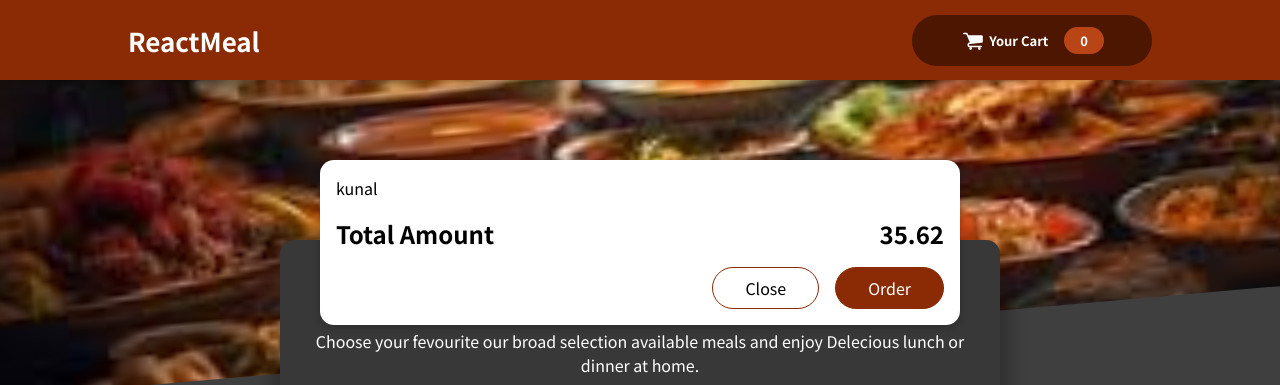
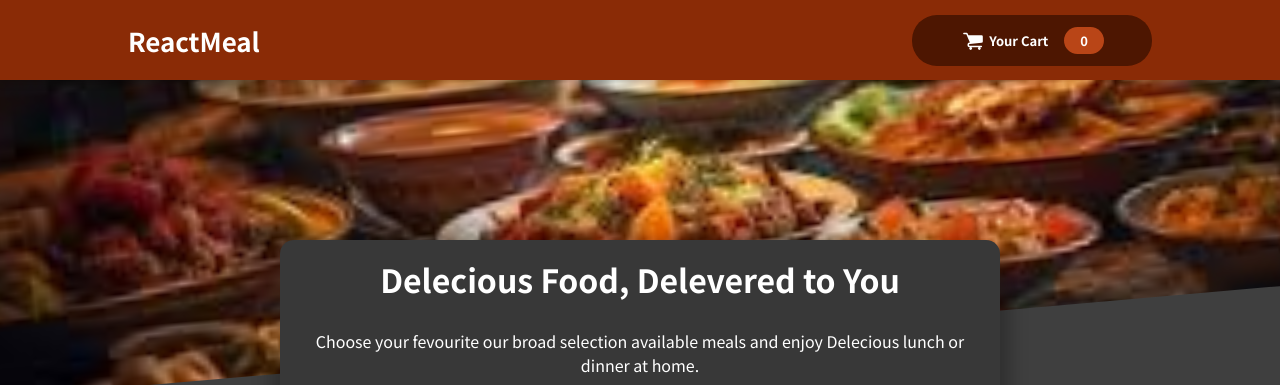
Before and after one commit to kunalkhairnar1198/RestaurantApp, a React (Create React App) app: page / in a window 1280 px wide. Shown: the top 385 px of the page. Built offline with nearby package versions, Linux system fonts and the light colour scheme.

Commit message:
Cart open and close when user clicks YourCart btn openCart portal when open cart then click close btn were disable cart

```diff
--- a/src/App.js
+++ b/src/App.js
@@ -1,15 +1,26 @@
-import { Fragment } from "react";
+import { Fragment, useState } from "react";
 import Header from "./Component/Layout/Header/Header";
 import Meals from "./Component/Meals/Meals";
 import Cart from "./Component/Cart/Cart";
 
 
-function App() {
+function App(props) {
+
+  const [IsshowCart , setIsShowCart] = useState(false)
+
+  const CartIsVisible =()=>{
+    setIsShowCart(true)
+  }
+
+  const CartIsDisable =()=>{
+    setIsShowCart(false)
+  }
+
+
   return (
     <Fragment>
-
-      <Header/>
-      <Cart/>
+      {IsshowCart && <Cart onCardIsDisable={CartIsDisable} />}
+      <Header onShowCart={CartIsVisible}/>
           <main>
             <Meals/>
           </main>
--- a/src/Component/Cart/Cart.js
+++ b/src/Component/Cart/Cart.js
@@ -2,16 +2,19 @@ import React from 'react'
 import cartcss from './Cart.module.css'
 import Modal from '../UI/Modal'
 
-const Cart = () => {
+const Cart = (props) => {
 
     const cartItems = (
         <ul className={cartcss['cart-item']}>
             {[{id:'c1', name:'kunal', amount:'2.02', price:12.05}].map((item)=>(
-                <li>{item.name}</li>
+                <li key={item.id}>{item.name}</li>
             ))}
         </ul>
     )
 
+    const closeCardHandler=()=>{
+        props.onCardIsDisable()
+    }
     return (
     <Modal>
             {cartItems}
@@ -20,7 +23,7 @@ const Cart = () => {
             <span>35.62</span>
         </div>
         <div className={cartcss.actions}>
-            <button className={cartcss['button-alt']}>Close</button>
+            <button className={cartcss['button-alt']} onClick={closeCardHandler}>Close</button>
             <button className={cartcss.button}>Order</button>
         </div>
     </Modal>
--- a/src/Component/Layout/Header/Header.js
+++ b/src/Component/Layout/Header/Header.js
@@ -4,13 +4,15 @@ import mealsImage from '../../../assets/Foods.jpg'
 import HeaderButtonCart from './HeaderButtonCart'
 
 
-function Header() {
-  // console.log(mealsImage)
+function Header(props) {
+
+   console.log('Header compponent',props)
+
   return (
     <React.Fragment>
         <header className={Headercss.head}>
             <h1>ReactMeal</h1>
-            <HeaderButtonCart/>
+            <HeaderButtonCart  onClick={props.onShowCart}/>
         </header>
         <div className={Headercss['main-image']}>
           <img src={mealsImage} alt='A table takes a foods!'/>
--- a/src/Component/Layout/Header/HeaderButtonCart.js
+++ b/src/Component/Layout/Header/HeaderButtonCart.js
@@ -2,9 +2,9 @@ import React from "react"
 import cartBtn from './HeaderButtonCart.module.css'
 import CartIcon from "../../Cart/CartIcon";
 
-const HeaderButtonCart = () => {
+const HeaderButtonCart = (props) => {
   return (
-    <button className={cartBtn.button}>
+    <button className={cartBtn.button} onClick={props.onClick}>
       <span className={cartBtn.icon}>
         <CartIcon />
       </span>
```
